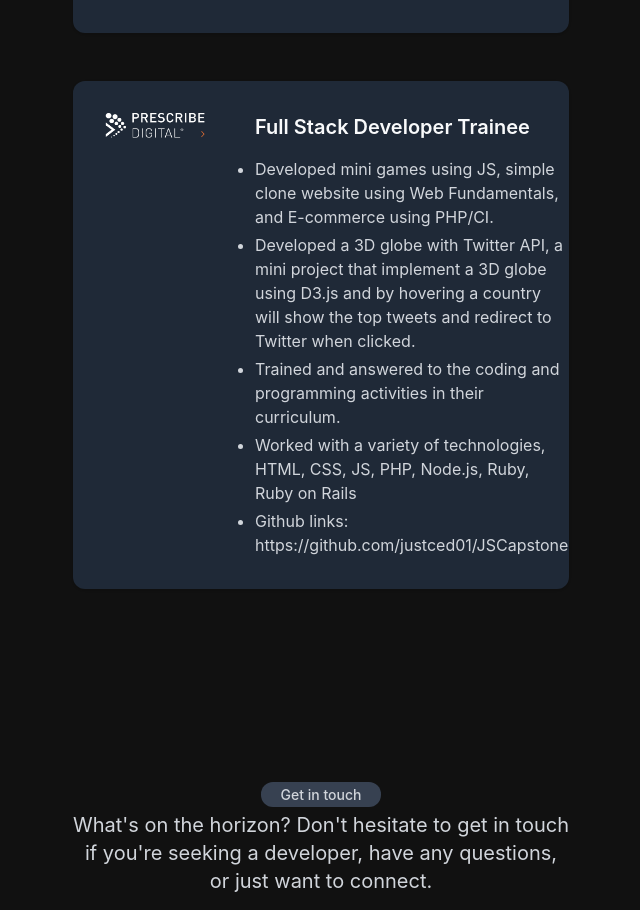
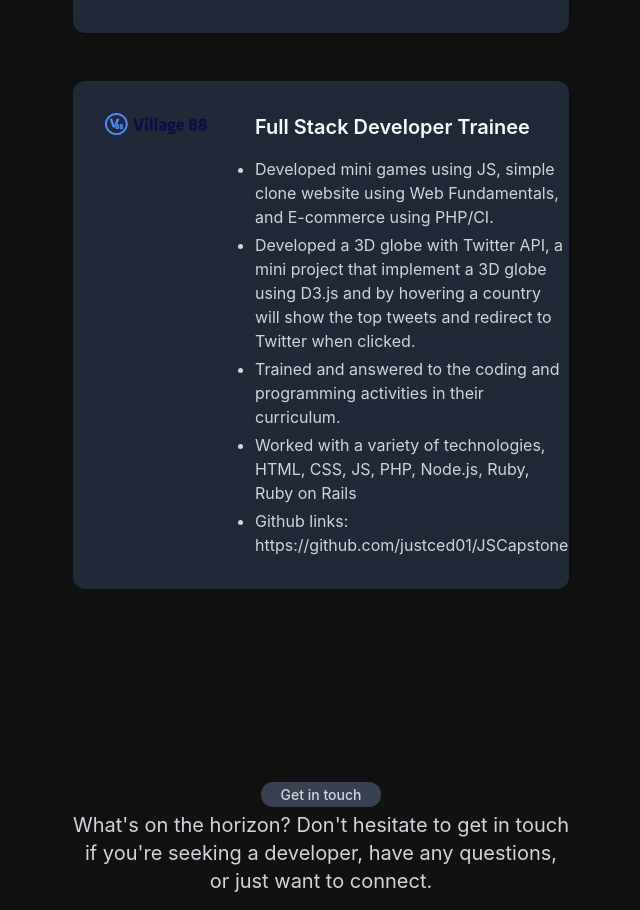
Before and after one commit to newbieced0411/myweb, a Vue app: page / in a window 1280 px wide. Shown: the part 3149-4059 px from the top of the page, without its empty margins (319-959 px from the left). Built offline with nearby package versions, Linux system fonts and the light colour scheme.

Commit message:
update village 88 logo

```diff
--- a/src/views/ExperienceView.vue
+++ b/src/views/ExperienceView.vue
@@ -91,7 +91,7 @@
                         <div class="w-[102px] h-7 left-0 top-0 absolute">
                             <img
                                 class=""
-                                src="../assets/prescribe-digital-logo-01.svg" />
+                                src="../assets/village88-main-logo.svg" />
                         </div>
                     </div>
                 </div>
```
Also changed, not shown: src/assets/village88-main-logo.svg (added).
